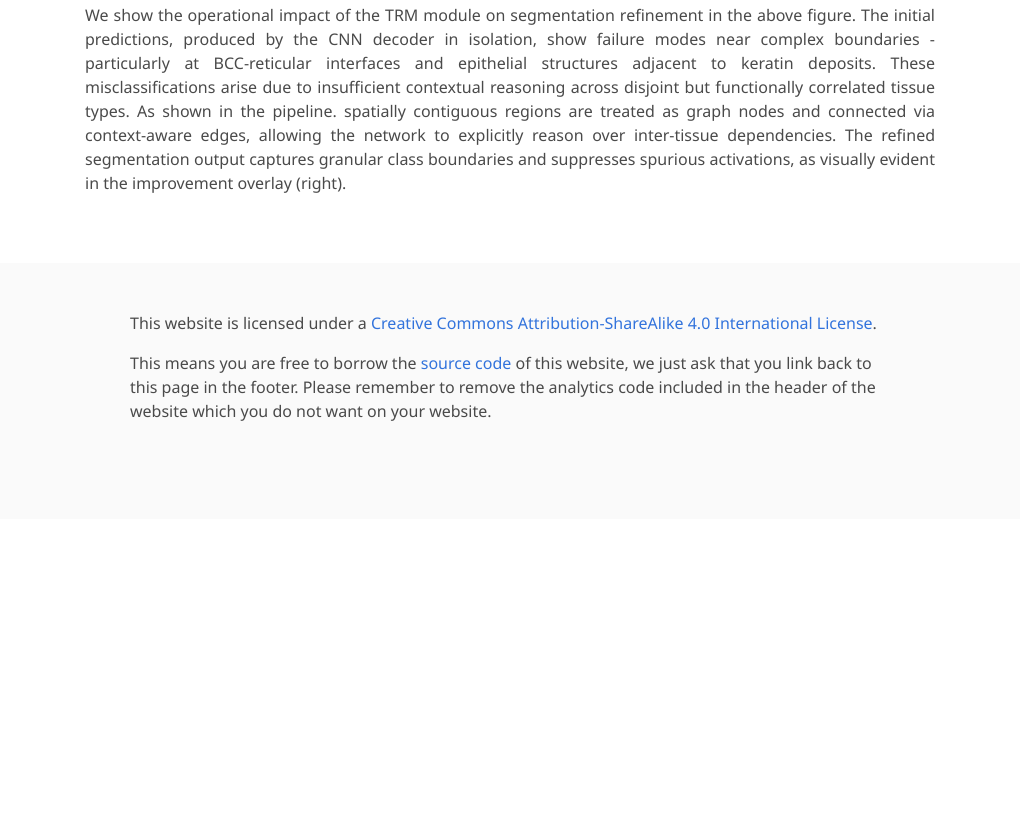
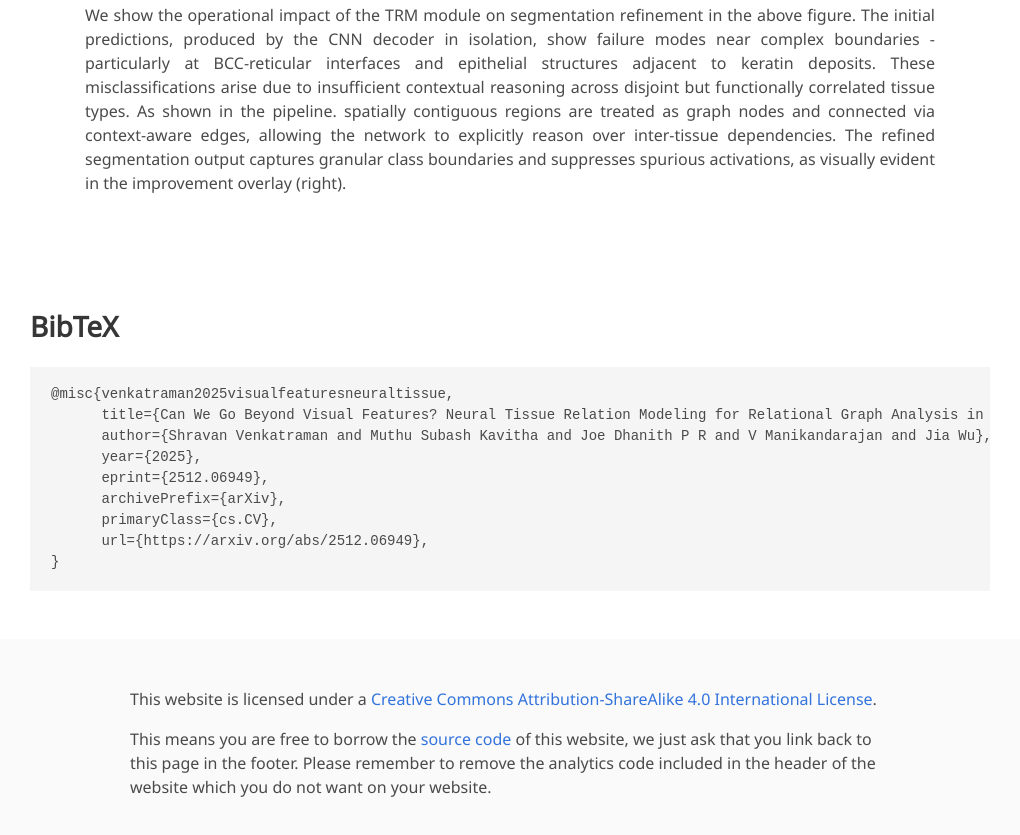
Before and after one commit to shravan-18/NTRM, a plain HTML site: page index.html in a window 1280 px wide. Shown: the part 3720-4555 px from the top of the page, without its empty margins (130-1150 px from the left). Before the commit the page ends 4239 px from the top, so only its background shows below. Drawn offline with nearby package versions, Linux system fonts and the light colour scheme; some icons are missing; a web font is replaced by a local one.

Commit message:
Updated project page and links

```diff
--- a/index.html
+++ b/index.html
@@ -96,7 +96,7 @@
               </span> -->
               <!-- arXiv Link. -->
               <span class="link-block">
-                <a href="#" class="external-link button is-normal is-rounded is-dark">
+                <a href="https://arxiv.org/abs/2512.06949" class="external-link button is-normal is-rounded is-dark">
                   <span class="icon">
                     <i class="ai ai-arxiv"></i>
                   </span>
@@ -231,12 +231,20 @@
 
 
 
-<!-- <section class="section" id="BibTeX">
+<section class="section" id="BibTeX">
   <div class="container is-max-desktop content">
     <h2 class="title">BibTeX</h2>
-    <pre><code></code></pre>
+    <pre><code>@misc{venkatraman2025visualfeaturesneuraltissue,
+      title={Can We Go Beyond Visual Features? Neural Tissue Relation Modeling for Relational Graph Analysis in Non-Melanoma Skin Histology},
+      author={Shravan Venkatraman and Muthu Subash Kavitha and Joe Dhanith P R and V Manikandarajan and Jia Wu},
+      year={2025},
+      eprint={2512.06949},
+      archivePrefix={arXiv},
+      primaryClass={cs.CV},
+      url={https://arxiv.org/abs/2512.06949},
+}</code></pre>
   </div>
-</section> -->
+</section>
 
 
 <footer class="footer">
```
Also changed, not shown: 1 other file.
